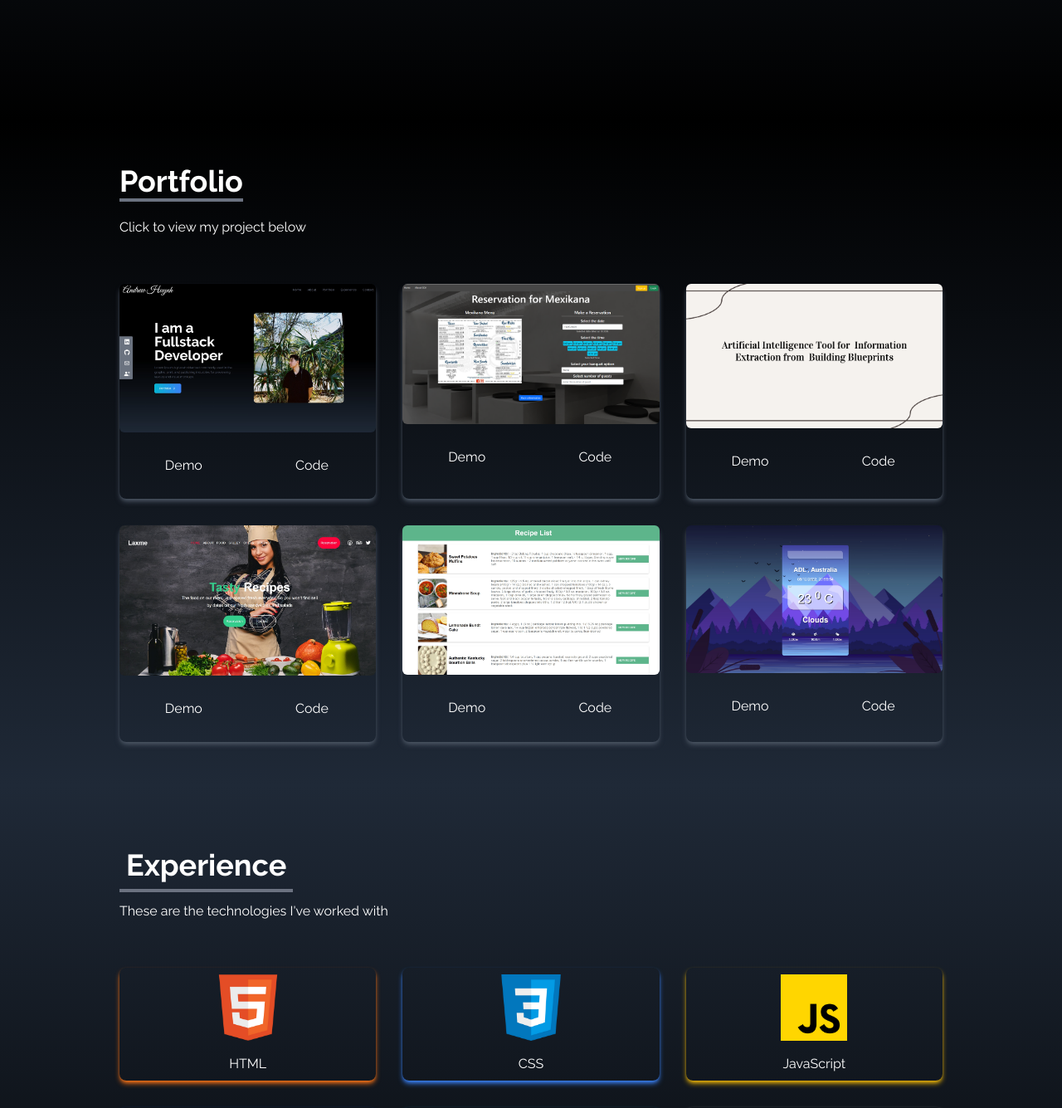
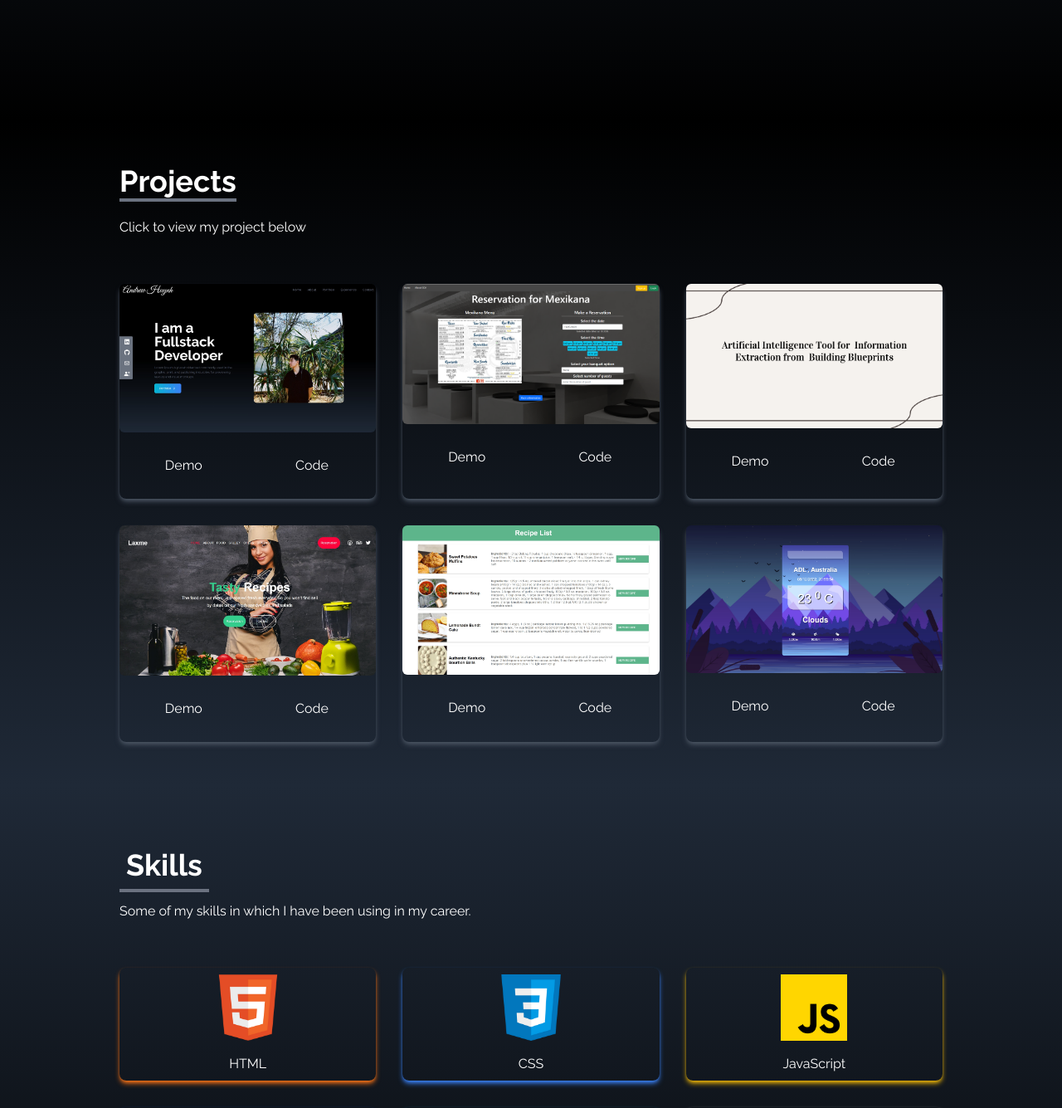
Before and after one commit to andrewhuynh561/portfolio-project, a React (Create React App) app: page / in a window 1280 px wide. Shown: the part 1454-2789 px from the top of the page at 83% size. Built offline with nearby package versions, Linux system fonts and the light colour scheme.

Commit message:
updaye navbar

```diff
--- a/src/App.js
+++ b/src/App.js
@@ -3,8 +3,8 @@ import NavBar from './components/NavBar';
 import Home from './components/Home';
 import SocialLinks from './components/SocialLinks'
 import About from './components/About'
-import Portfolio from './components/Portfolio'
-import Experience from './components/Experience'
+import Projects from './components/Projects'
+import Skills from './components/Skills'
 import Contact from './components/Contact';
 
 
@@ -15,8 +15,8 @@ function App() {
       <SocialLinks/>
       <Home/>
       <About/>
-      <Portfolio/>
-      <Experience/>
+      <Projects/>
+      <Skills/>
       <Contact/>
 
     </div>
--- a/src/components/Contact.jsx
+++ b/src/components/Contact.jsx
@@ -14,11 +14,22 @@ const Contact = () => {
           <p className="py-6">Submit the form below to get in touch with me</p>
         </div>
 
-        <div className=" flex justify-center items-center">
+        {/* Flex container to hold both contact card and form */}
+        <div className="flex flex-col md:flex-row justify-between items-center w-full">
+
+          {/* Contact Details Card */}
+          <div className="bg-blue-600 p-6 rounded-lg shadow-lg text-center md:w-1/3 mb-8 md:mb-0">
+            <h3 className="text-2xl font-bold mb-4">Find Me</h3>
+            <p className="mb-2">📧 Email: andrew.huynh561@gmail.com</p>
+            <p>📞 Tel: 0405362155</p>
+          </div>
+
+          {/* Contact Form */}
+          <div className="flex justify-center items-center w-full md:w-2/3">
             <form
               action="https://getform.io/f/71ed5d8e-53fe-4353-aef4-1396c5097ec8"
               method="POST"
-            className=" flex flex-col w-full md:w-1/2"
+              className="flex flex-col w-full"
             >
               <input
                 type="text"
@@ -27,7 +38,7 @@ const Contact = () => {
                 className="p-2 bg-transparent border-2 rounded-md text-white focus:outline-none"
               />
               <input
-              type="text"
+                type="email"
                 name="email"
                 placeholder="Enter your email"
                 className="my-4 p-2 bg-transparent border-2 rounded-md text-white focus:outline-none"
@@ -35,14 +46,15 @@ const Contact = () => {
               <textarea
                 name="message"
                 placeholder="Enter your message"
-              rows="10"
+                rows="6"
                 className="p-2 bg-transparent border-2 rounded-md text-white focus:outline-none"
               ></textarea>
 
               <button className="text-white bg-gradient-to-b from-cyan-500 to-blue-500 px-6 py-3 my-8 mx-auto flex items-center rounded-md hover:scale-110 duration-300">
-              Let's talk
+                Send
               </button>
             </form>
+          </div>
         </div>
       </div>
     </div>
--- a/src/components/NavBar.jsx
+++ b/src/components/NavBar.jsx
@@ -20,11 +20,11 @@ const NavBar = () => {
         },
         {
             id:3,
-            link:'portfolio'
+            link:'projects'
         },
         {
             id:4,
-            link:'experience'
+            link:'skills'
         },
         {
             id:5,
--- a/src/components/Portfolio.jsx
+++ b/src/components/Projects.jsx
@@ -48,13 +48,13 @@ const Portfolio = () => {
 
   return (
     <div
-      name="portfolio"
+      name="projects"
       className="bg-gradient-to-b from-black to-gray-800 w-full text-white md:h-screen"
     >
       <div className="max-w-screen-lg p-4 mx-auto flex flex-col justify-center w-full h-full">
         <div className="pb-8">
           <p className="text-4xl font-bold inline border-b-4 border-gray-500">
-            Portfolio
+            Projects
           </p>
           <p className="py-6">Click to view my project below</p>
         </div>
--- a/src/components/Experience.jsx
+++ b/src/components/Skills.jsx
@@ -63,15 +63,15 @@ const Experience = () => {
 
   return (
     <div
-      name="experience"
+      name="skills"
       className="bg-gradient-to-b from-gray-800 to-black w-full h-screen"
     >
       <div className="max-w-screen-lg mx-auto p-4 flex flex-col justify-center w-full h-full text-white">
         <div>
           <p className="text-4xl font-bold border-b-4 border-gray-500 p-2 inline">
-            Experience
+            Skills
           </p>
-          <p className="py-6">These are the technologies I've worked with</p>
+          <p className="py-6">Some of my skills in which I have been using in my career.</p>
         </div>
 
         <div className="w-full grid grid-cols-2 sm:grid-cols-3 gap-8 text-center py-8 px-12 sm:px-0">
```
Lines whose indentation alone changed are shown as unchanged.
